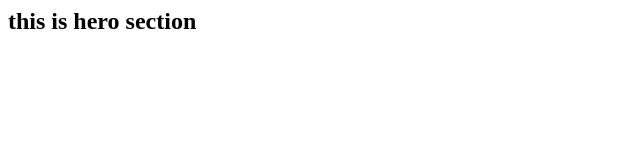
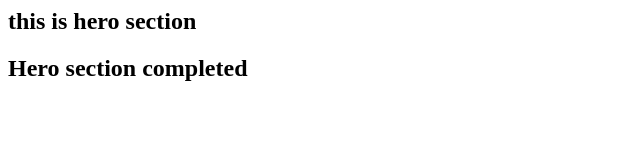
Before and after one commit to scary-rat/test, a plain HTML site: page git-advanced/index.html in a window 1280 px wide. Shown: the whole page, without its empty margins (0-640 px from the left). Drawn offline with Linux system fonts and the light colour scheme.

Commit message:
Hero section complete

```diff
--- a/git-advanced/index.html
+++ b/git-advanced/index.html
@@ -1,3 +1,4 @@
 <section>
     <h1>this is hero section</h1>
+    <h1>Hero section completed</h1>
 </section>
```
